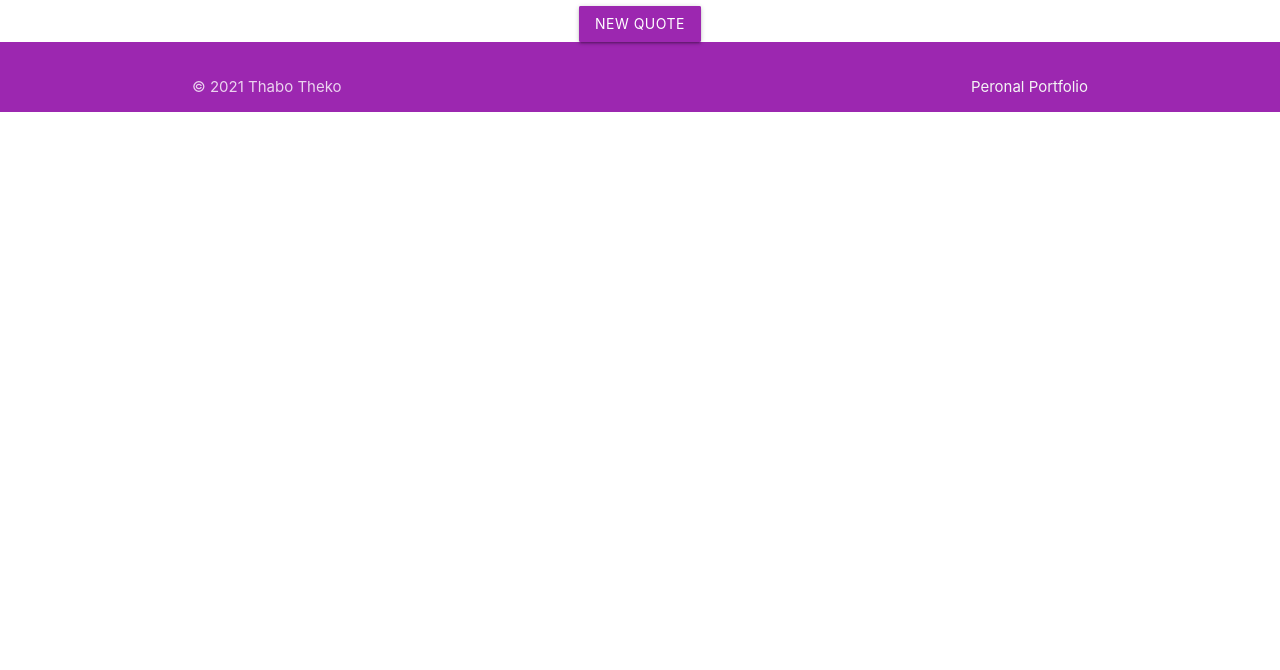
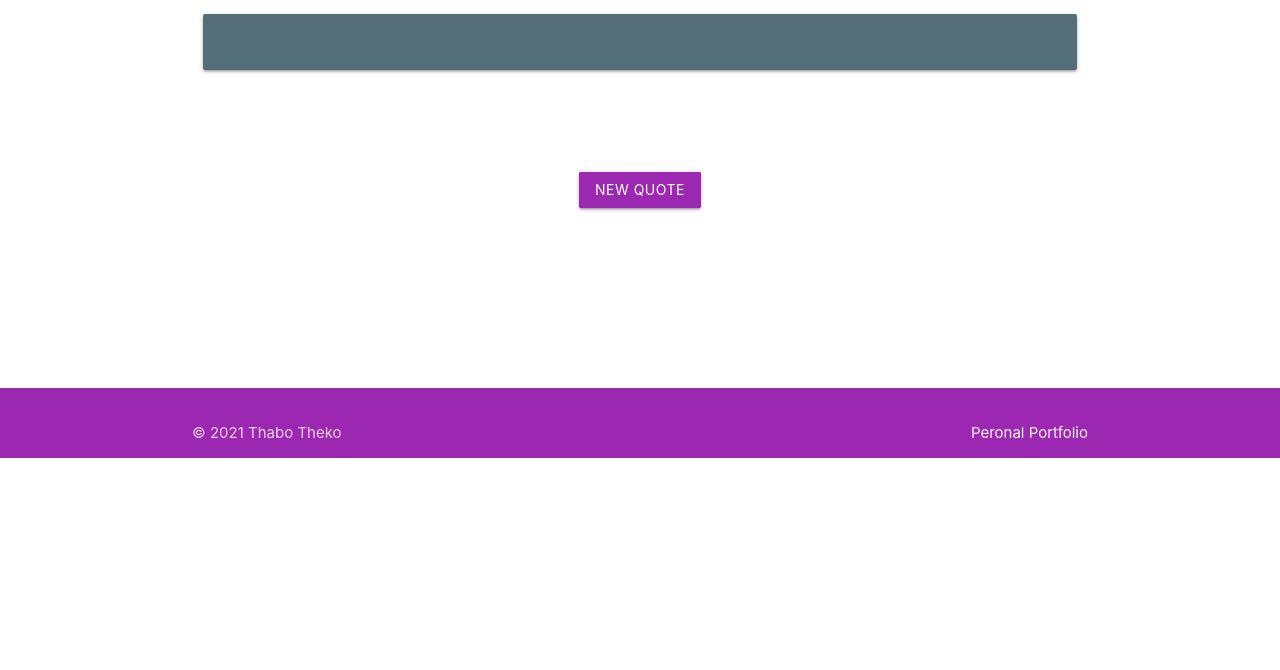
Before and after one commit to chusyntax/random-quote-app, a plain HTML site: page index.html in a window 1280 px wide. Shown: the part 130-800 px from the top of the page. Drawn offline with nearby package versions, Linux system fonts and the light colour scheme.

Commit message:
added all basic html

```diff
--- a/index.html
+++ b/index.html
@@ -15,11 +15,32 @@
         <div class="container center">
             <h1>Random Quote App</h1>
 
+            <div class="row">
+                <div class="col s12 m12 offset-2">
+                  <div class="card blue-grey darken-1">
+                    <div class="card-content white-text">
+                      <span class="card-title" id="quote"></span>
+                      <p id='author'></p>
+                    </div>
+
+                  </div>
+                </div>
+              </div>
+              <br>
+              <br>
+              <br>
+
             <a class="waves-effect waves-light btn center pulse purple">New Quote</a>
-        </div>
+      </div>
 
-      <script src="app.js"></script>
-
+      <br>
+      <br>
+      <br>
+      <br>
+      <br>
+      <br>
+      <br>
+      <br>
       <footer class="page-footer purple">
         <div class="footer-copyright purple">
           <div class="container">
@@ -28,5 +49,7 @@
           </div>
         </div>
       </footer>
+
+      <script src="app.js"></script>
     </body>
   </html>
```
